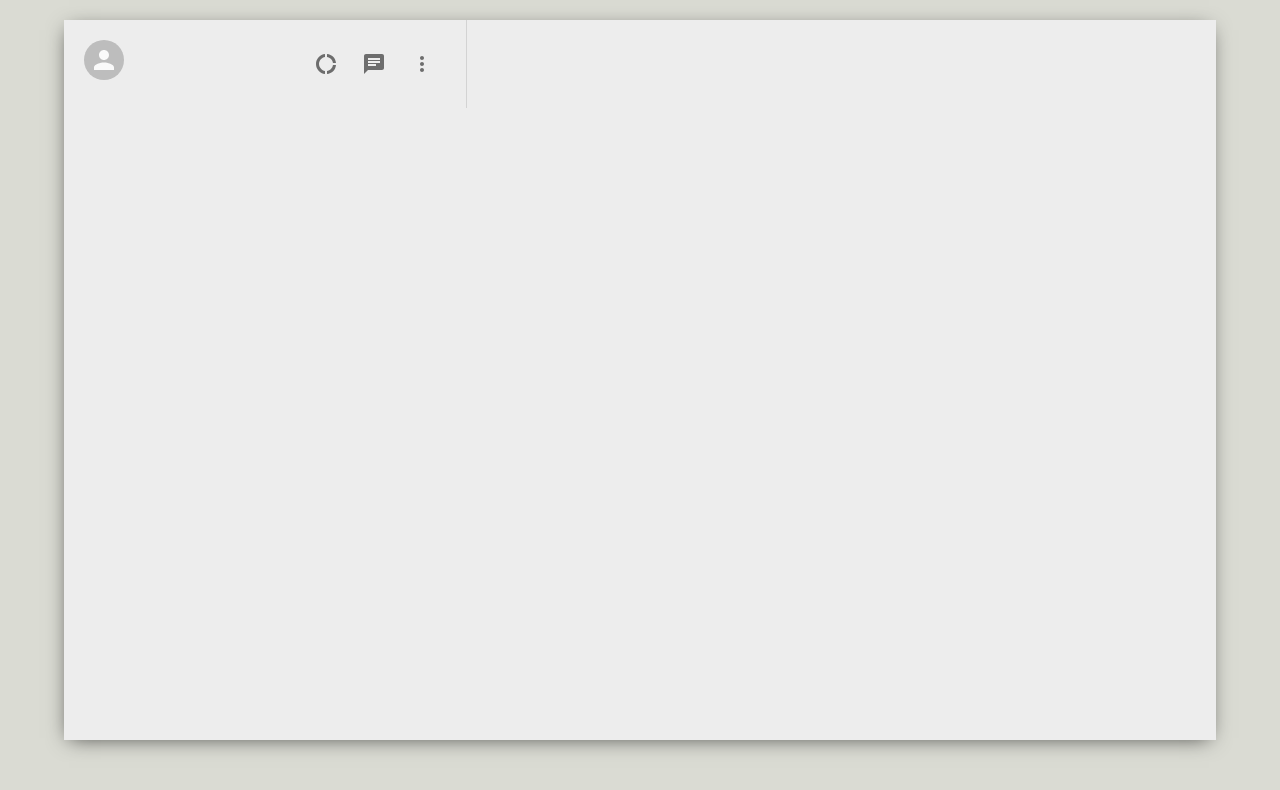
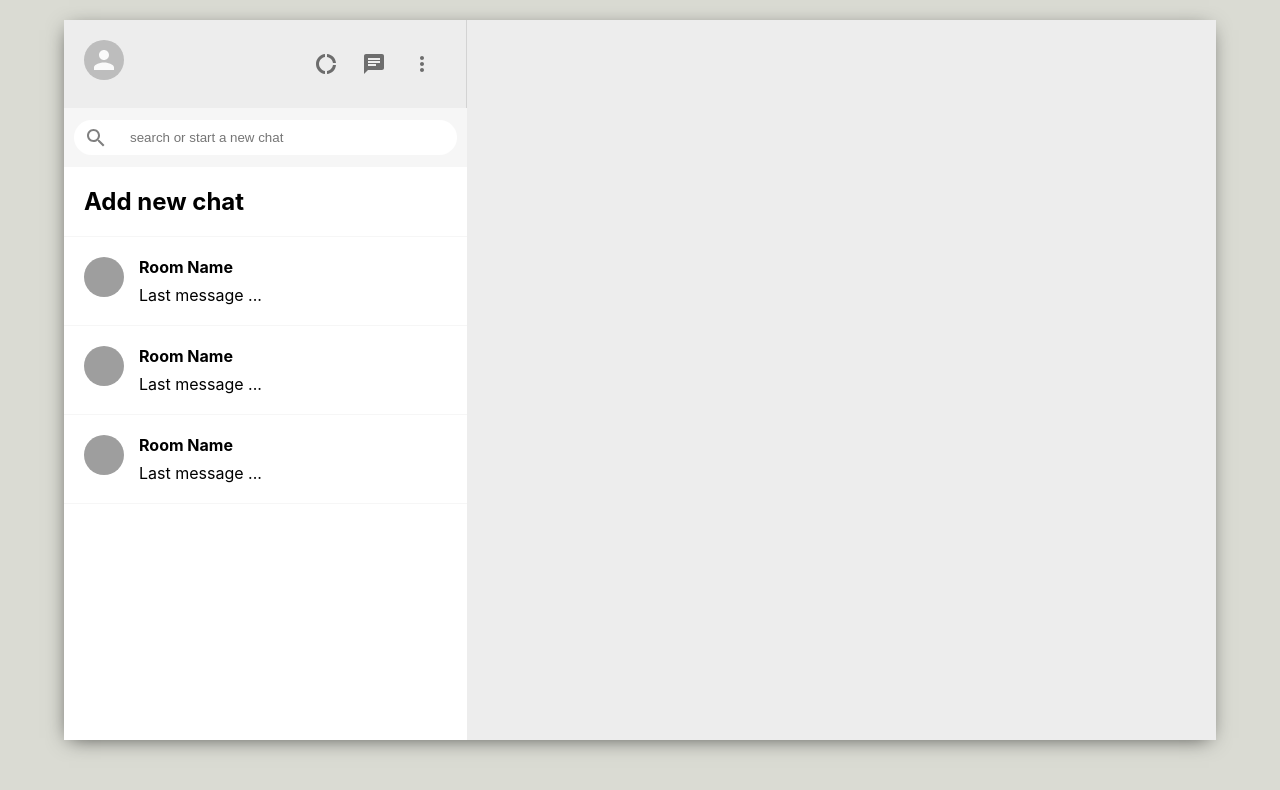
Before and after one commit to DEVESHDS/whatsapp-rooms, a React (Create React App) app: page / in a window 1280 px wide. Shown: the top 790 px of the page. Built offline with nearby package versions, Linux system fonts and the light colour scheme; grey boxes are pictures that could not be loaded.

Commit message:
sidebar chat component added

```diff
--- a/src/Sidebar.css
+++ b/src/Sidebar.css
@@ -1,5 +1,34 @@
 .sidebar {
+  display: flex;
+  flex-direction: column;
   flex: 0.35;
+}
+
+.sidebar__search {
+  display: flex;
+  align-items: center;
+  background-color: #f6f6f6;
+  height: 39px;
+  padding: 10px;
+}
+
+.sidebar__searchContainer {
+  display: flex;
+  align-items: center;
+  height: 35px;
+  background-color: white;
+  border-radius: 20px;
+  width: 100%;
+}
+
+.sidebar__searchContainer > input {
+  border: none;
+  margin-left: 10px;
+}
+
+.sidebar__searchContainer > .MuiSvgIcon-root {
+  color: gray;
+  padding: 10px;
 }
 
 .sidebar__header {
@@ -20,3 +49,9 @@
   margin-right: 2vw;
   font-size: 24px im !important;
 }
+
+.sidebar__chat {
+  flex: 1;
+  overflow: scroll;
+  background-color: white;
+}
--- a/src/Sidebar.js
+++ b/src/Sidebar.js
@@ -1,6 +1,7 @@
 import { Avatar, IconButton } from "@material-ui/core";
-import { Chat, DonutLarge, MoreVert } from "@material-ui/icons";
+import { Chat, DonutLarge, MoreVert, SearchOutlined } from "@material-ui/icons";
 import React from "react";
+import SidebarChat from "./SidebarChat";
 import "./Sidebar.css";
 
 function Sidebar() {
@@ -20,8 +21,18 @@
           </IconButton>
         </div>
       </div>
-      <div className="sidebar__search"></div>
-      <div className="sidebar__chat"></div>
+      <div className="sidebar__search">
+        <div className="sidebar__searchContainer">
+          <SearchOutlined />
+          <input type="text" placeholder="search or start a new chat " />
+        </div>
+      </div>
+      <div className="sidebar__chat">
+        <SidebarChat addNewChat />
+        <SidebarChat />
+        <SidebarChat />
+        <SidebarChat />
+      </div>
     </div>
   );
 }
--- /dev/null
+++ b/src/SidebarChat.css
@@ -0,0 +1,18 @@
+.sidebarChat {
+  display: flex;
+  padding: 20px;
+  cursor: pointer;
+  border-bottom: 1px solid #f6f6f6;
+}
+.sidebarChat:hover {
+  background-color: #ebebeb;
+}
+
+.sidebarChat__info > h2 {
+  font-size: 16px;
+  margin-bottom: 8px;
+}
+
+.sidebarChat__info {
+  margin-left: 15px;
+}
--- /dev/null
+++ b/src/SidebarChat.js
@@ -0,0 +1,28 @@
+import { Avatar } from "@material-ui/core";
+import React, { useState, useEffect } from "react";
+import "./SidebarChat.css";
+
+function SidebarChat({ addNewChat }) {
+  const [seed, setSeed] = useState("");
+  useEffect(() => {
+    setSeed(Math.floor(Math.random() * 5000));
+  }, []);
+  const createChat = () => {
+    const roomName = prompt("pleases enter name for the chat");
+  };
+  return !addNewChat ? (
+    <div className="sidebarChat">
+      <Avatar src={`https://avatars.dicebear.com/api/human/${seed}.svg`} />
+      <div className="sidebarChat__info">
+        <h2>Room Name</h2>
+        <p>Last message ...</p>
+      </div>
+    </div>
+  ) : (
+    <div onClick={createChat} className="sidebarChat">
+      <h2>Add new chat</h2>
+    </div>
+  );
+}
+
+export default SidebarChat;
```
